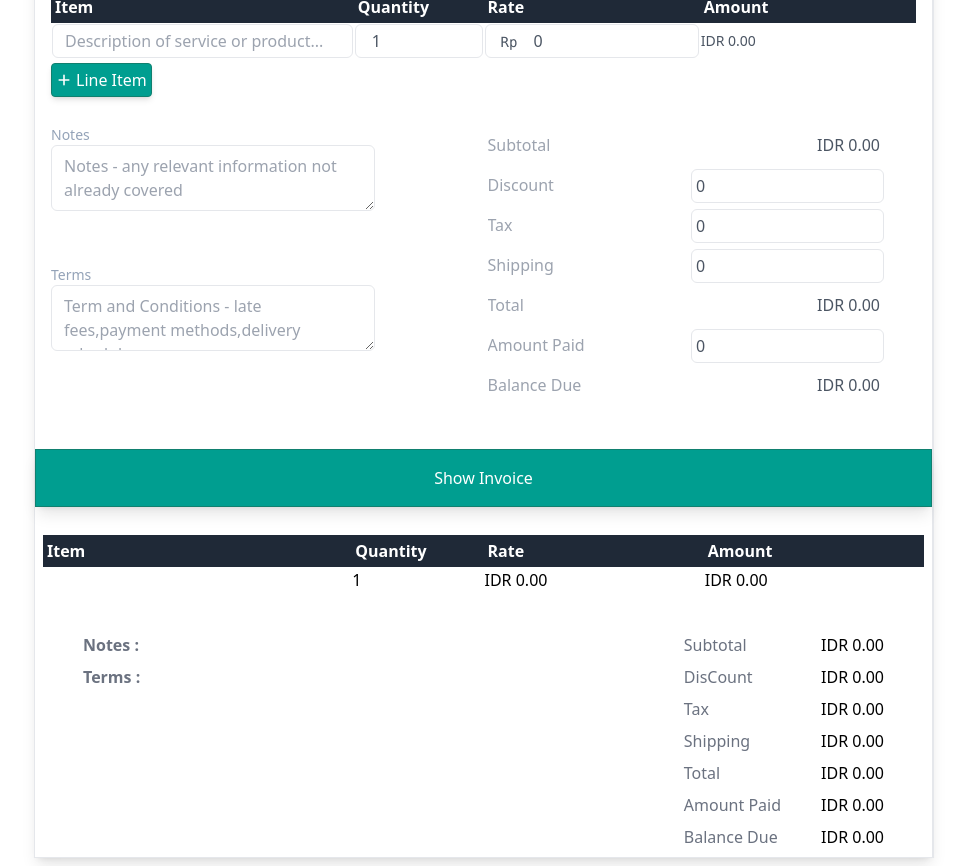
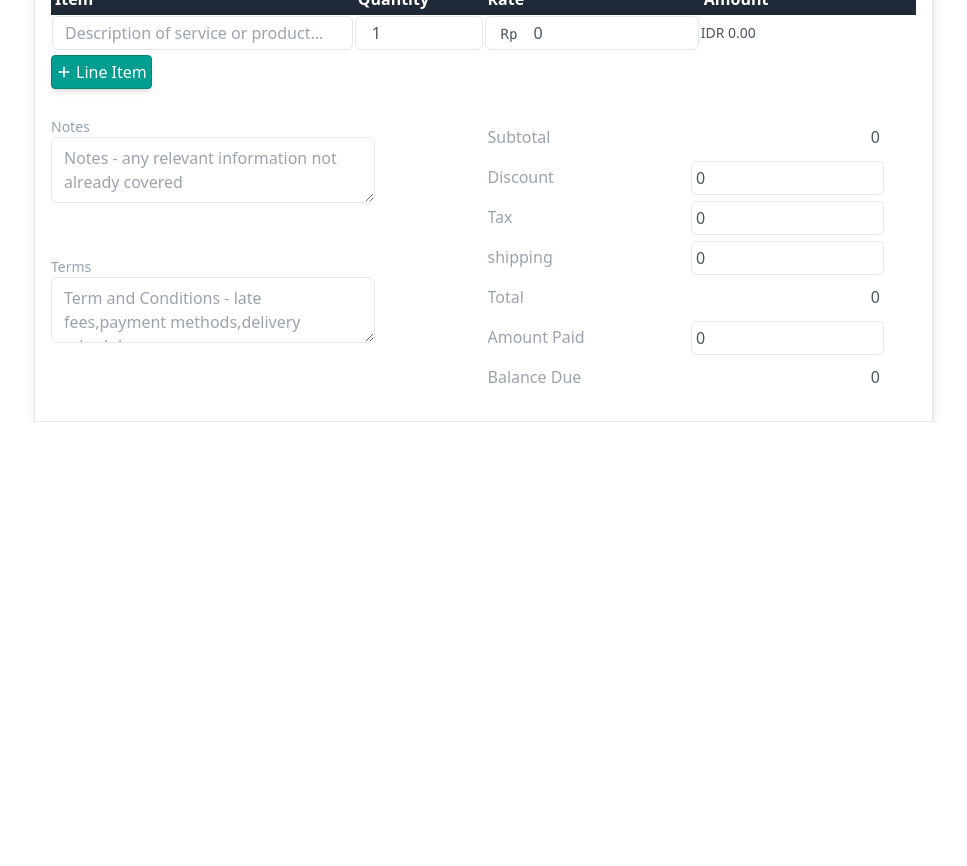
Before and after one commit to yahoogm/invoice-generator, a React (Create React App) app: page / in a window 1280 px wide. Shown: the part 460-1326 px from the top of the page, without its empty margins (156-1123 px from the left). After the commit the page ends 882 px from the top, so only its background shows below. Built offline with nearby package versions, Linux system fonts and the light colour scheme; the HTML template or start-up script is replaced by a standard one.

Commit message:
update print

```diff
--- a/src/App.js
+++ b/src/App.js
@@ -65,11 +65,7 @@ const App = () => {
     subtotal += Number(item.qty) * Number(item.rate)
   }, 0)
 
-  const [discount, setDiscount] = useState(0)
-  const [payment, setPayment] = useState(0)
-  const [tax, setTax] = useState(0)
-  const [paid, setPaid] = useState(0)
-  let total = subtotal + Number(payment) - Number(discount) + Number(tax)
+  const [pesan, setPesan] = useState("")
 
   // ---- Start Function to format the amount to IDR ---- //
 
@@ -96,88 +92,10 @@ const App = () => {
             <Content items={items} handleDelete={handleDelete} handleAdd={handleAdd} handleOnChangeItem={handleOnChangeItem} handleOnChangeRate={handleOnChangeRate} handleOnChangeQty={handleOnChangeQty} toCurrency={toCurrency} />
           </div>
           <div>
-            <Footer
-              paid={paid}
-              setPaid={setPaid}
-              tax={tax}
-              setTax={setTax}
-              payment={payment}
-              setPayment={setPayment}
-              discount={discount}
-              setDiscount={setDiscount}
-              subtotal={subtotal}
-              notes={notes}
-              setNotes={setNotes}
-              terms={terms}
-              setTerms={setTerms}
-              toCurrency={toCurrency}
-            />
+            <Footer subtotal={subtotal} notes={notes} setNotes={setNotes} terms={terms} setTerms={setTerms} toCurrency={toCurrency} />
           </div>
         </InvoiceProvider>
       </div>
-      <button className="bg-[#009e90] p-4 w-full  hover:bg-[#009e74] border-[#10806f] border text-white shadow-lg" onClick={() => setBtn(!btn)}>
-        Show Invoice
-      </button>
-      {btn && (
-        <div ref={componentRef} className="p-2">
-          <table className="w-full table-fixed">
-            <thead className="bg-gray-800 text-white text-left">
-              <tr>
-                <th className="p-1 w-[35%]">Item</th>
-                <th className="p-1 w-[15%]">Quantity</th>
-                <th className="p-1 w-[25%]">Rate</th>
-                <th className="p-1 w-[25%]">Amount</th>
-              </tr>
-            </thead>
-            <tbody>
-              {items.map((i) => {
-                return (
-                  <tr key={i.id}>
-                    <td className="font-semibold">{i.item}</td>
-                    <td>{i.qty}</td>
-                    <td>{toCurrency(i.rate, "IDR")}</td>
-                    <td>{toCurrency(i.qty * i.rate, "IDR")}</td>
-                  </tr>
-                )
-              })}
-            </tbody>
-          </table>
-          <div className="flex justify-between mt-10 ml-10">
-            <div className="space-y-2">
-              <div>
-                <h5 className="text-gray-500 font-semibold">Notes :</h5>
-                <p>{notes}</p>
-              </div>
-              <div>
-                <h5 className="text-gray-500 font-semibold">Terms :</h5>
-                <p>{terms}</p>
-              </div>
-            </div>
-
-            <div className="flex justify-between space-x-10  mr-10">
-              <div className="space-y-2 text-gray-500">
-                <p>Subtotal</p>
-                <p>DisCount</p>
-                <p>Tax</p>
-                <p>Shipping</p>
-                <p>Total</p>
-                <p>Amount Paid</p>
-                <p>Balance Due</p>
-              </div>
-
-              <div className="space-y-2">
-                <p>{toCurrency(subtotal, "IDR")}</p>
-                <p>{toCurrency(discount, "IDR")}</p>
-                <p>{toCurrency(tax, "IDR")}</p>
-                <p>{toCurrency(payment, "IDR")}</p>
-                <p>{toCurrency(total, "IDR")}</p>
-                <p>{toCurrency(paid, "IDR")}</p>
-                <p>{toCurrency(Number(paid) - total, "IDR")}</p>
-              </div>
-            </div>
-          </div>
-        </div>
-      )}
     </div>
   )
 }
--- a/src/components/footer/Footer.jsx
+++ b/src/components/footer/Footer.jsx
@@ -1,7 +1,13 @@
+import { useState } from "react"
 import Sidebar from "../footer/Sidebar"
 import Total from "../footer/Total"
 
-const Footer = ({ subtotal, notes, terms, setNotes, setTerms, toCurrency, paid, setPaid, payment, setPayment, discount, setDiscount, tax, setTax }) => {
+const Footer = ({ subtotal, notes, terms, setNotes, setTerms }) => {
+  const [discount, setDiscount] = useState(0)
+  const [payment, setPayment] = useState(0)
+  const [tax, setTax] = useState(0)
+  const [paid, setPaid] = useState(0)
+
   let total = subtotal + Number(payment) - Number(discount) + Number(tax)
 
   return (
@@ -16,13 +22,13 @@ const Footer = ({ subtotal, notes, terms, setNotes, setTerms, toCurrency, paid,
         </div>
 
         <div className="mt-2 mb-2 w-full">
-          <Total inputtext={"Subtotal"} value={toCurrency(subtotal, "IDR")} style={{ borderWidth: 0, boxShadow: "none", textAlign: "right" }} />
+          <Total inputtext={"Subtotal"} value={subtotal} style={{ borderWidth: 0, boxShadow: "none", textAlign: "right" }} />
           <Total inputtext={"Discount"} onChange={(e) => setDiscount(e.target.value)} value={discount} />
           <Total inputtext={"Tax"} onChange={(e) => setTax(e.target.value)} value={tax} />
-          <Total inputtext={"Shipping"} onChange={(e) => setPayment(e.target.value)} value={payment} />
-          <Total inputtext={"Total"} value={toCurrency(total, "IDR")} style={{ borderWidth: 0, boxShadow: "none", textAlign: "right" }} />
+          <Total inputtext={"shipping"} onChange={(e) => setPayment(e.target.value)} value={payment} />
+          <Total inputtext={"Total"} value={total} style={{ borderWidth: 0, boxShadow: "none", textAlign: "right" }} />
           <Total inputtext={"Amount Paid"} onChange={(e) => setPaid(e.target.value)} value={paid} />
-          <Total inputtext={"Balance Due"} value={toCurrency(Number(paid) - total, "IDR")} style={{ borderWidth: 0, boxShadow: "none", textAlign: "right" }} />
+          <Total inputtext={"Balance Due"} value={Number(paid) - total} style={{ borderWidth: 0, boxShadow: "none", textAlign: "right" }} />
         </div>
       </div>
     </>
```
